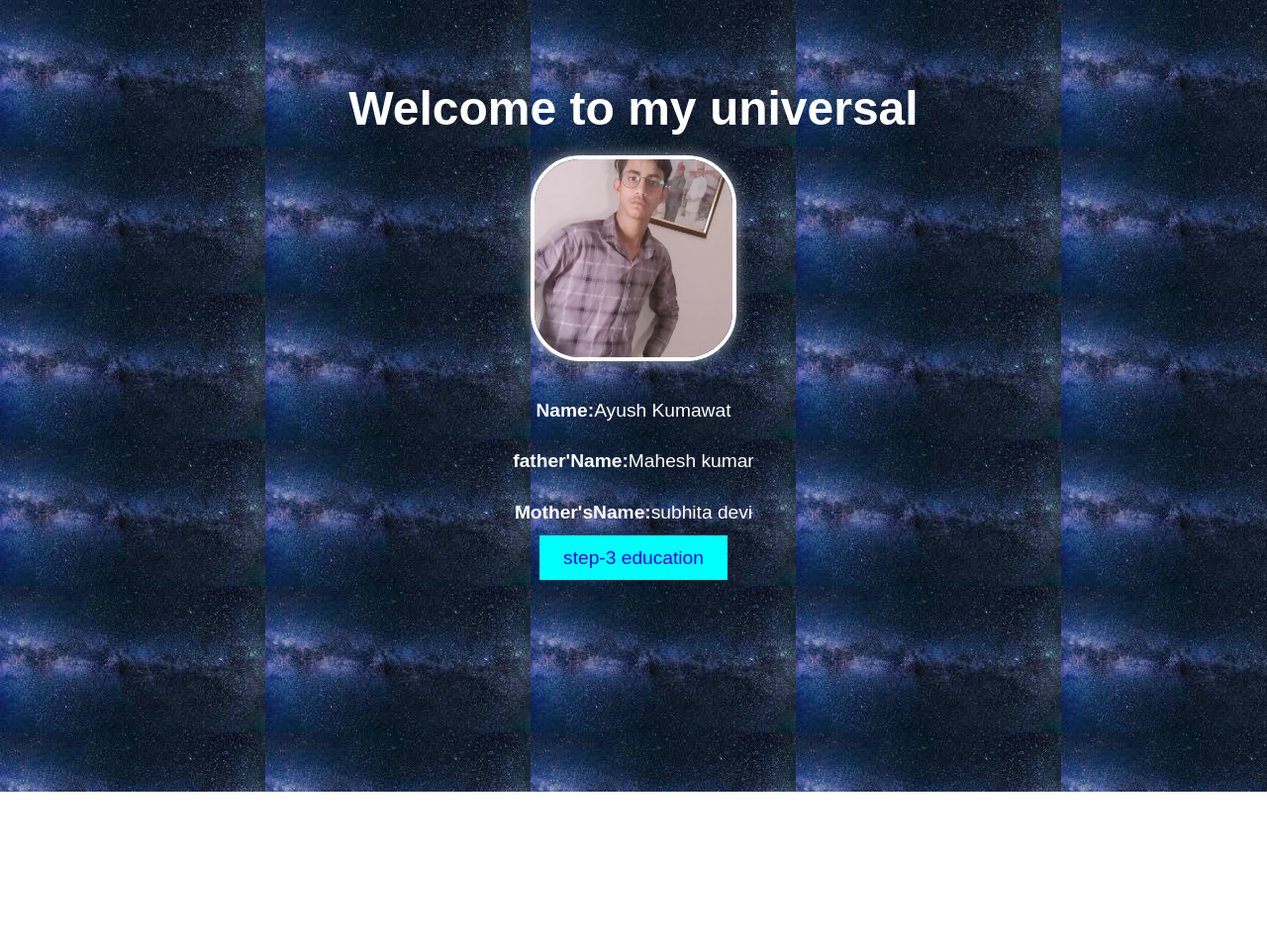
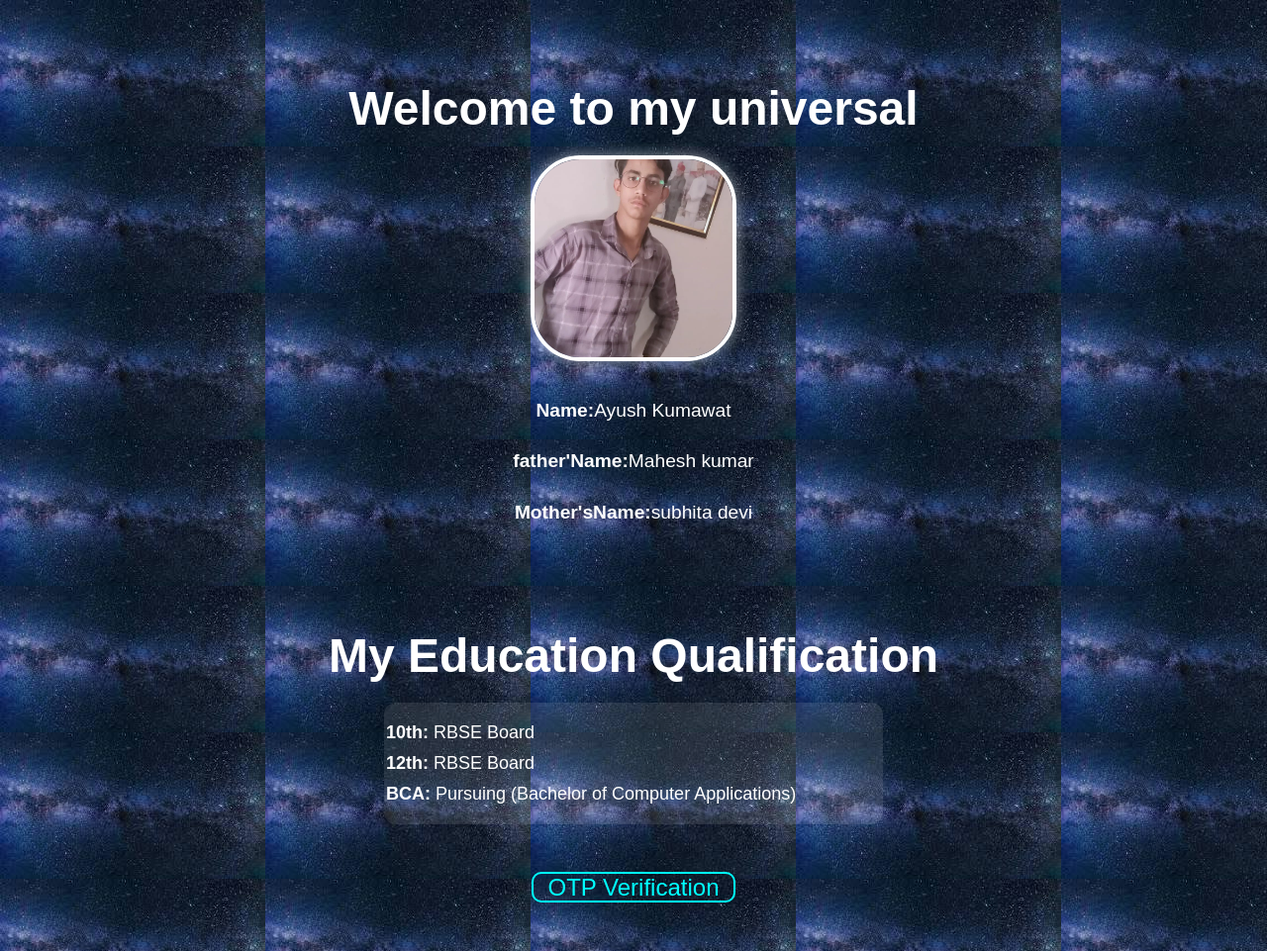
Before and after one commit to ayushkumawat18/ayush-portfolio, a plain HTML site: page intro.html in a window 1280 px wide. Shown: the whole page at 99% size. Before the commit the page ends 800 px from the top, so only its background shows below. Drawn offline with Linux system fonts and the light colour scheme.

Commit message:
Modified file after fixing content

```diff
--- a/intro.css
+++ b/intro.css
@@ -1,4 +1,4 @@
-body{
+body {
     margin: 0;
     padding: 0;
     background-image: url(glaxy.jpeg);
@@ -6,33 +6,75 @@ body{
     font-family: Arial, Helvetica, sans-serif;
     color: white;
 }
-.container{
+
+.container {
     text-align: center;
     padding: 50px 60px;
 }
+
 h1 {
     font-size: 3rem;
     margin-bottom: 20px;
 }
-.profile-pic{
+
+.profile-pic {
     width: 200px;
     height: 200px;
-    border-radius:  50px;
+    border-radius: 50px;
     border: 4px solid white;
     object-fit: cover;
     box-shadow: 0 0 15px #ffffff88;
 }
-.info{
-    margin-top: 30px ;
+
+.info {
+    margin-top: 30px;
     font-size: 1.2rem;
     line-height: 2rem;
 }
-.next-btn{
+
+.next-btn {
     display: iline-block;
-    margin-top: 40px ;
-    padding: 12px 24px ;
+    margin-top: 40px;
+    padding: 12px 24px;
     font-size: 1.2rem;
     background-color: #00ffff;
     text-decoration: dotted;
-    border: 8px ;
+    border: 8px;
 }
+
+.education-box {
+    background: rgba(255, 255, 255, 0.1);
+    padding: 2px;
+    border-radius: 12px;
+    max-width: 500px;
+    margin: 0 auto;
+    text-align: left;
+}
+
+.education-box ul {
+    list-style: none;
+    padding: 0;
+    font-size: 18px;
+}
+
+.education-box li {
+    margin-bottom: 10px;
+}
+
+a{
+    text-decoration: none;
+    color: #00ffff;
+    font-size: 1.5rem;
+    border: 2px solid #00ffff;
+    padding: 0px 15px ;
+    margin: 15px 15px ;
+    border-radius: 10px ;
+    transition: 0.35s;
+
+}
+
+a:hover {
+   background-color:#00ffff;
+   color: black;
+
+}
--- a/intro.html
+++ b/intro.html
@@ -1,11 +1,13 @@
 <!DOCTYPE html>
 <html lang="en">
+
 <head>
   <meta charset="UTF-8">
   <meta name="viewport" content="width=device-width, initial-scale=1.0">
   <title>Introducation-Ayush</title>
   <link rel="stylesheet" href="intro.css">
 </head>
+
 <body>
   <div class="container">
     <h1>Welcome to my universal</h1>
@@ -15,7 +17,24 @@
       <p><strong>father'Name:</strong>Mahesh kumar</p>
       <p><strong>Mother'sName:</strong>subhita devi</p>
     </div>
-        <a href="education.html" class="next-btn">step-3 education</a>
+
+
+   <!-- step 3   -->
+
+    <div class="container">
+      <h1>My Education Qualification</h1>
+      <div class="education-box">
+        <ul>
+          <li><strong>10th:</strong> RBSE Board</li>
+          <li><strong>12th:</strong> RBSE Board</li>
+          <li><strong>BCA:</strong> Pursuing (Bachelor of Computer Applications)</li>
+        </ul>
       </div>
+  </div>
+  <nav>
+    <a href="otp.html" class="danger"> OTP Verification</a>
+  </nav>
+
 </body>
+
 </html>
```
Lines whose indentation alone changed are shown as unchanged.
